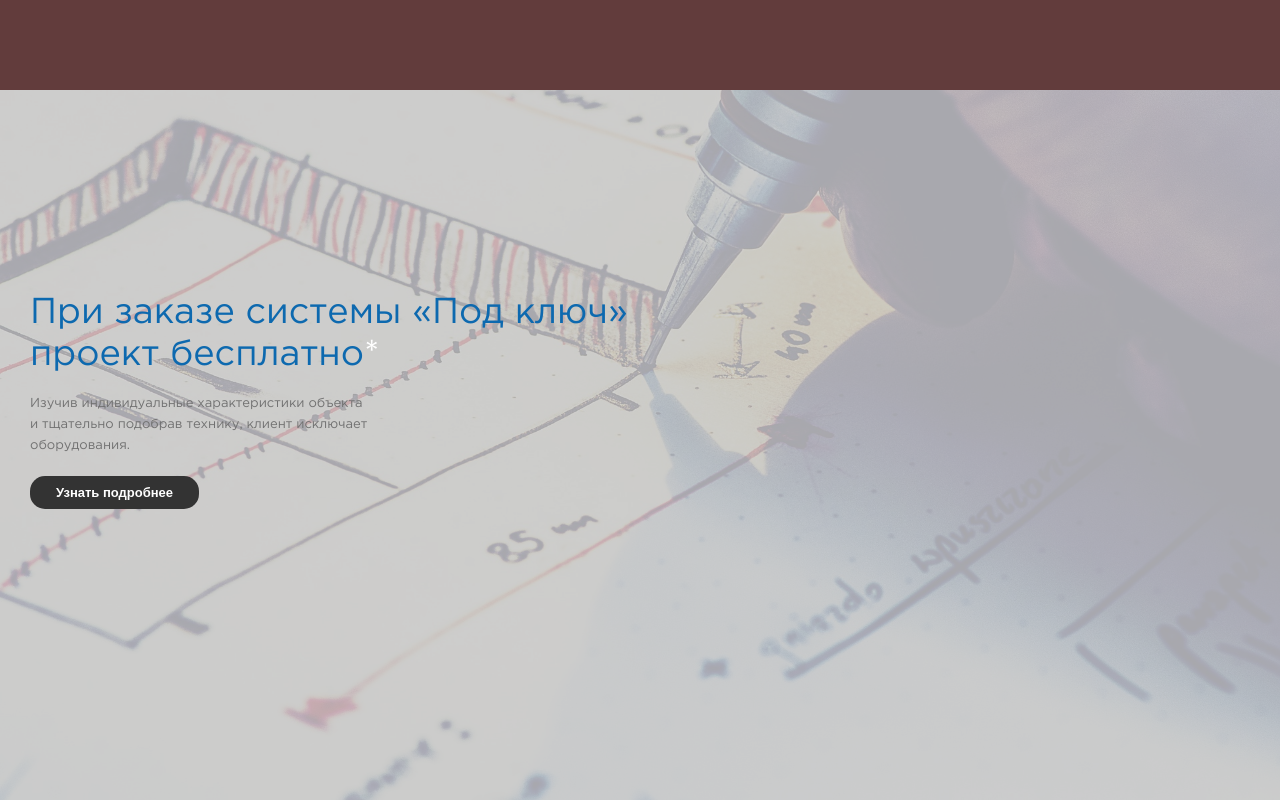
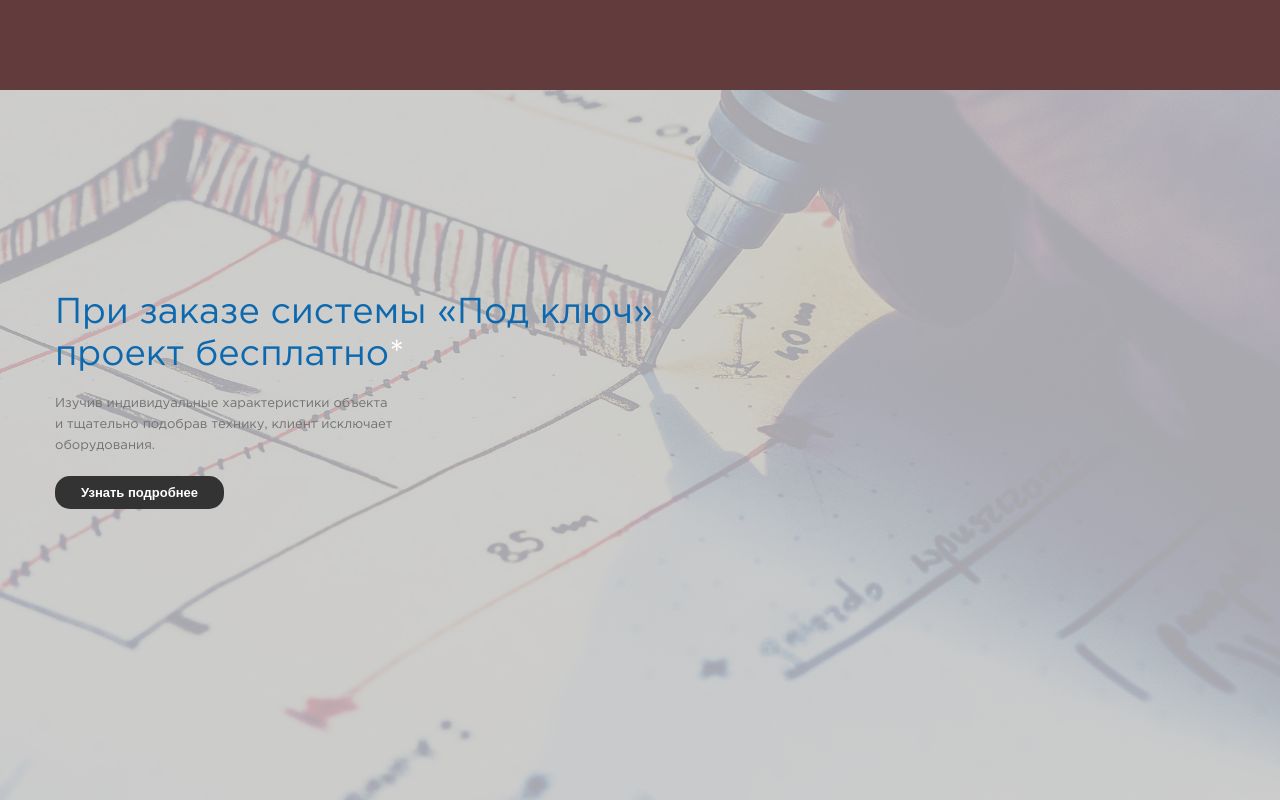
Before and after one commit to Verta-master/Montage, a website: page index.html in a window 1280 px wide. Shown: the top 800 px of the page. Drawn offline with nearby package versions, Linux system fonts and the light colour scheme; files that its build step writes are made by us from their sources.

Commit message:
Правки мобильной версии

```diff
--- a/less/blocks/promo.less
+++ b/less/blocks/promo.less
@@ -24,7 +24,8 @@
   align-items: flex-start;
   position: absolute;
   top: 0;
-  left: 0;
+  left: 50%;
+  transform: translate(-50%);
   opacity: 1;
 }
 
```
